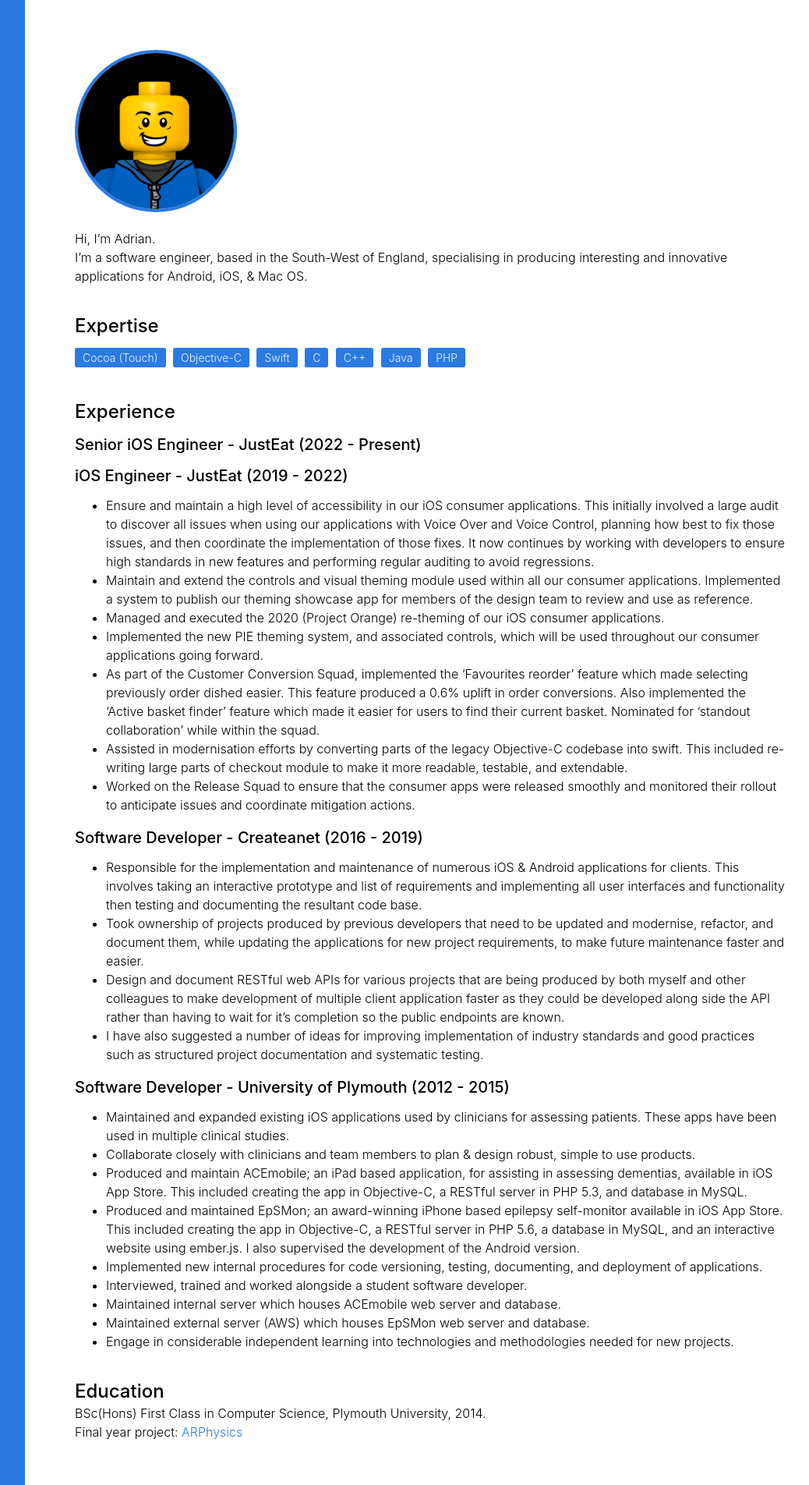
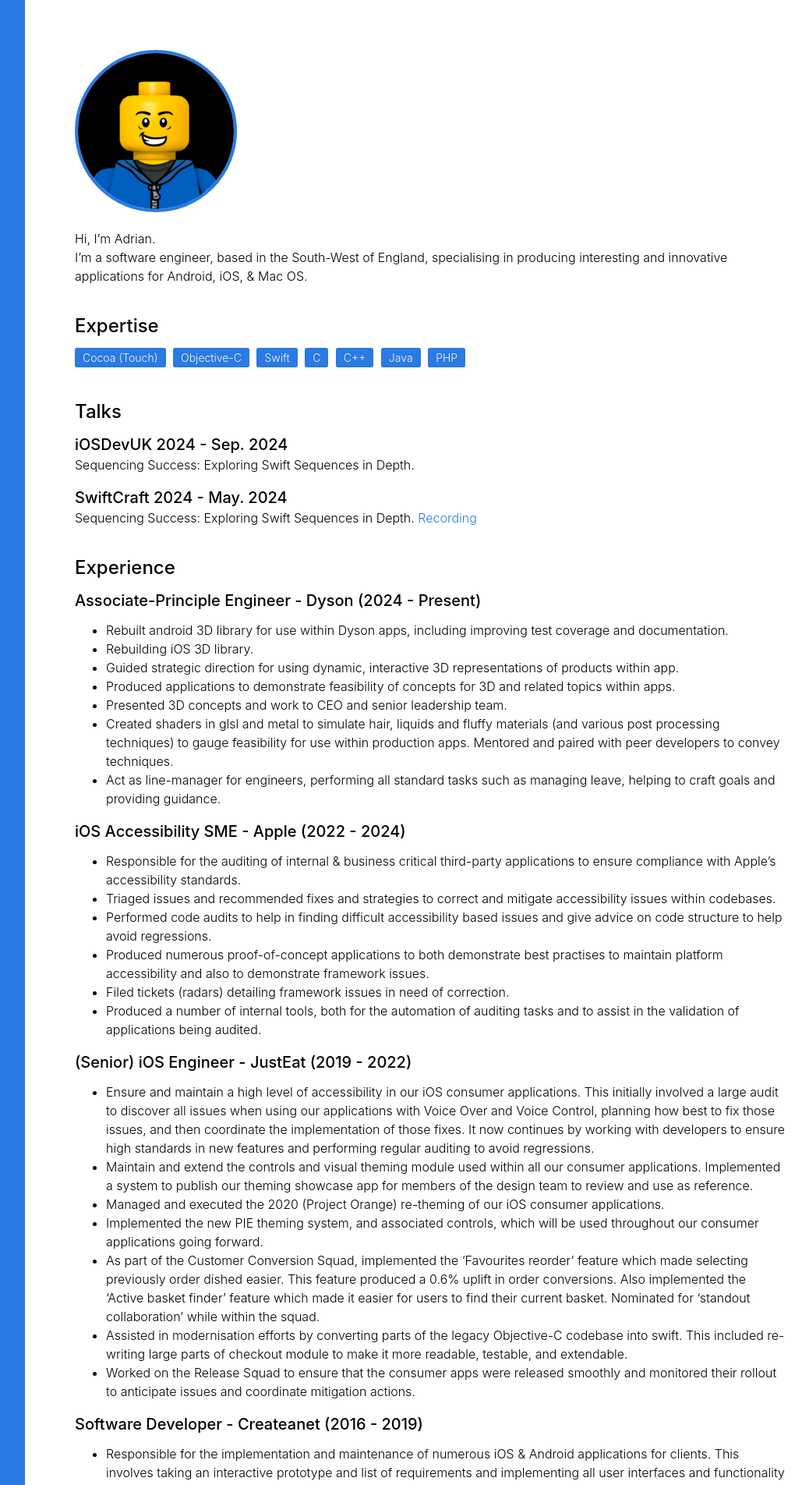
Before and after one commit to aderussell/aderussell.github.io, a Jekyll site: the page built from about.md, in a window 1280 px wide. Shown: the top 1904 px of the page at 78% size, without its empty margins (208-1246 px from the left). Built offline with Jekyll 4.4.1, drawn with Linux system fonts in a browser that asks for light colours; nearby versions of some CDN libraries.

Commit message:
Update about and portfolio

```diff
--- a/about.md
+++ b/about.md
@@ -24,10 +24,39 @@ I'm a software engineer, based in the South-West of England, specialising in pro
 {: expertise}
 
 
+## Talks
+### iOSDevUK 2024 - Sep. 2024
+Sequencing Success: Exploring Swift Sequences in Depth.
+
+### SwiftCraft 2024 - May. 2024
+Sequencing Success: Exploring Swift Sequences in Depth.
+[Recording](https://www.youtube.com/watch?v=NgkUiAi7FhU)
+
 ## Experience
+
 <section class="experience" markdown="block">
-### Senior iOS Engineer - JustEat (2022 - Present)
-### iOS Engineer - JustEat (2019 - 2022)
+### Associate-Principle Engineer - Dyson (2024 - Present)
+* Rebuilt android 3D library for use within Dyson apps, including improving test coverage and documentation.
+* Rebuilding iOS 3D library.
+* Guided strategic direction for using dynamic, interactive 3D representations of products within app.
+* Produced applications to demonstrate feasibility of concepts for 3D and related topics within apps.
+* Presented 3D concepts and work to CEO and senior leadership team.
+* Created shaders in glsl and metal to simulate hair, liquids and fluffy materials (and various post processing techniques) to gauge feasibility for use within production apps. Mentored and paired with peer developers to convey techniques.
+* Act as line-manager for engineers, performing all standard tasks such as managing leave, helping to craft goals and providing guidance.
+</section>
+
+<section class="experience" markdown="block">
+### iOS Accessibility SME  - Apple (2022 - 2024)
+* Responsible for the auditing of internal & business critical third-party applications to ensure compliance with Apple’s accessibility standards.
+* Triaged issues and recommended fixes and strategies to correct and mitigate accessibility issues within codebases.
+* Performed code audits to help in finding difficult accessibility based issues and give advice on code structure to help avoid regressions.
+* Produced numerous proof-of-concept applications to both demonstrate best practises to maintain platform accessibility and also to demonstrate framework issues.
+* Filed tickets (radars) detailing framework issues in need of correction.
+* Produced a number of internal tools, both for the automation of auditing tasks and to assist in the validation of applications being audited.
+</section>
+
+<section class="experience" markdown="block">
+### (Senior) iOS Engineer - JustEat (2019 - 2022)
 
 * Ensure and maintain a high level of accessibility in our iOS consumer applications. This initially involved a large audit to discover all issues when using our applications with Voice Over and Voice Control, planning how best to fix those issues, and then coordinate the implementation of those fixes. It now continues by working with developers to  ensure high standards in new features and performing regular auditing to avoid regressions.
 * Maintain and extend the controls and visual theming module used within all our consumer applications. Implemented a system to publish our theming showcase app for members of the design team to review and use as reference.
--- a/stylesheets/portfolio.scss
+++ b/stylesheets/portfolio.scss
@@ -87,6 +87,28 @@ img.app-icon {
     margin-top: -70px;
 }
 
+.tintoy-device {
+    background-image: url(/images/projects/tin-toy-example.png);
+    background-size: 750px 525px;
+    background-repeat: no-repeat;
+    display: inline-block;
+    width: 750px;
+    height: 525px;
+    float: left;
+    margin-top: -70px;
+}
+
+.contrast-device {
+    background-image: url(/images/projects/contrast-app.png);
+    background-size: 750px 525px;
+    background-repeat: no-repeat;
+    display: inline-block;
+    width: 750px;
+    height: 525px;
+    float: left;
+    margin-top: -70px;
+}
+
 .solar-system-device {
 	background-image: url(/images/projects/solar-system.png);
 	background-size: 700px 417px;
@@ -116,6 +138,14 @@ only screen and (min-device-pixel-ratio: 1.5) {
     .arphysics-device {
 		background-image: url(/images/projects/physics-example@2x.png);
 	}
+
+    .tintoy-device {
+        background-image: url(/images/projects/tin-toy-example@2x.png);
+    }
+
+    .contrast-device {
+        background-image: url(/images/projects/contrast-app@2x.png);
+    }
 
     .solar-system-device {
 		background-image: url(/images/projects/solar-system@2x.png);
```
Also changed, not shown: portfolio.md (+22 -0 lines), images/projects/contrast-app.png (added), images/projects/contrast-app@2x.png (added), images/projects/tin-toy-example.png (added), images/projects/tin-toy-example@2x.png (added), images/projects/tintoy-icon.png (added).
